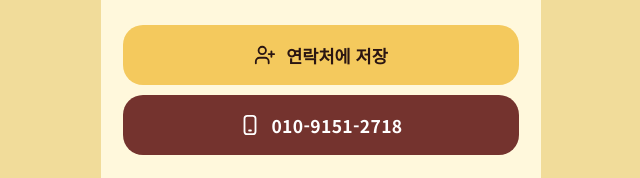
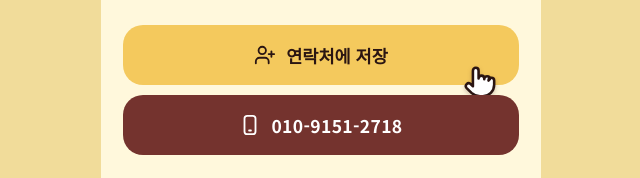
Before and after one commit to sunkk730805-png/card, a plain HTML site: page index.html in a window 1280 px wide. Shown: the part 426-604 px from the top of the page, 319-959 px from the left. Drawn offline with Linux system fonts and the light colour scheme.

Commit message:
연락처에 저장 버튼에 손가락 모션 추가
Co-Authored-By: Claude Fable 5.2 <noreply@anthropic.com>
Claude-Session: https://claude.ai/code/session_018NPnS33PHVhS4WDFAmsPgC

```diff
--- a/index.html
+++ b/index.html
@@ -49,6 +49,14 @@
     background:var(--tiger); color:#2A1512; font-size:17.5px; font-weight:800;
   }
   .save.call{margin-top:10px; background:var(--brand); color:#fff; font-weight:700; letter-spacing:.02em}
+  .save{position:relative}
+  .save:not(.call){animation:press 3.2s ease-in-out infinite}
+  .tap{position:absolute; right:22px; bottom:-14px; width:34px !important; height:34px !important;
+    color:#2A1512; fill:#fff; filter:drop-shadow(0 2px 2px rgba(74,31,28,.25));
+    animation:tap 3.2s ease-in-out infinite; pointer-events:none}
+  @keyframes tap{0%,36%,100%{transform:translate(0,0)} 8%,24%{transform:translate(-5px,-9px)} 16%{transform:translate(0,0)} 30%{transform:translate(0,0)}}
+  @keyframes press{0%,6%,20%,36%,100%{transform:scale(1)} 10%,26%{transform:scale(.975)}}
+  @media (prefers-reduced-motion:reduce){.tap,.save:not(.call){animation:none}}
   .save svg{width:22px; height:22px}
   .row{
     display:flex; align-items:center; gap:14px;
@@ -111,6 +119,7 @@
   <a class="save" href="contact.vcf">
     <svg viewBox="0 0 24 24" fill="none" stroke="currentColor" stroke-width="2" stroke-linecap="round" stroke-linejoin="round"><path d="M16 21v-2a4 4 0 0 0-4-4H6a4 4 0 0 0-4 4v2"/><circle cx="9" cy="7" r="4"/><path d="M19 8v6M22 11h-6"/></svg>
     연락처에 저장
+    <svg class="tap" viewBox="0 0 24 24" stroke="currentColor" stroke-width="1.8" stroke-linecap="round" stroke-linejoin="round"><path d="M18 11a2 2 0 1 1 4 0v3a8 8 0 0 1-8 8h-2c-2.8 0-4.5-.9-6-2.300l-3.600-3.600a2 2 0 0 1 2.800-2.800L7 15V4a2 2 0 1 1 4 0v5.500a2 2 0 1 1 4 0V10a2 2 0 1 1 4 0z"/></svg>
   </a>
 
   <a class="save call" href="tel:01091512718">
```
